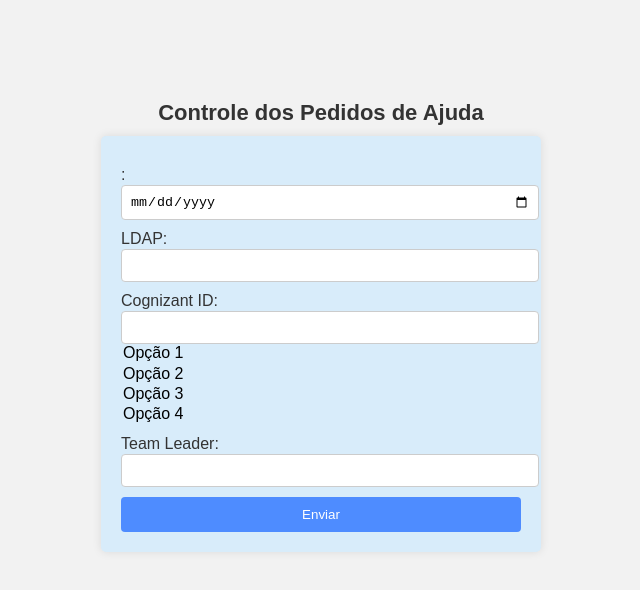
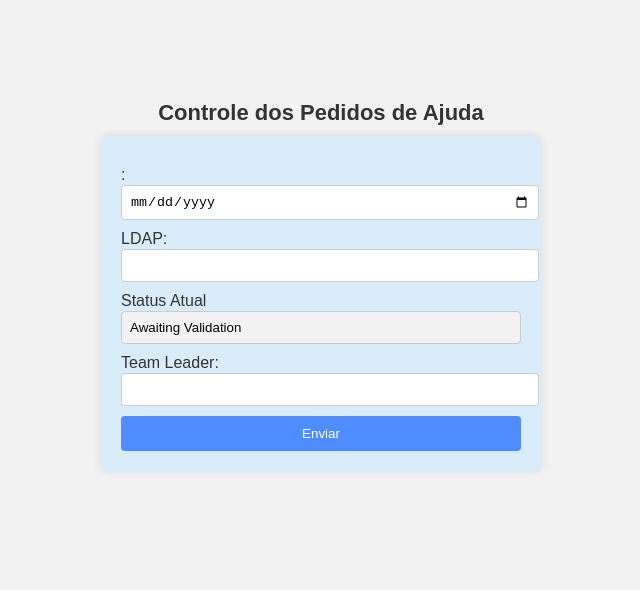
Before and after one commit to Josue185/controlecasos, a plain HTML site: page index.html in a window 1280 px wide. Shown: the whole page, without its empty margins (319-959 px from the left). Drawn offline with Linux system fonts and the light colour scheme.

Commit message:
Update index.html

```diff
--- a/index.html
+++ b/index.html
@@ -16,12 +16,13 @@
     <label for="LDAP">LDAP:</label>
     <input type="text" id="LDAP" name="LDAP" required>
 
-     <label for="cognizantId">Cognizant ID:</label>
-    <input type="text" id="cogId" name="cogId" required>
-    <option value="opcao1">Opção 1</option>
+    <label for="menuOptions">Status Atual</label>
+    <select id="menuOptions" name="menuOptions">
+    <option value="opcao1">Awaiting Validation</option>
     <option value="opcao2">Opção 2</option>
     <option value="opcao3">Opção 3</option>
     <option value="opcao4">Opção 4</option>
+    </select>
 
     <label for="teamLeader">Team Leader:</label>
     <input type="text" id="teamLeader" name="TeamLeader" required>
```
